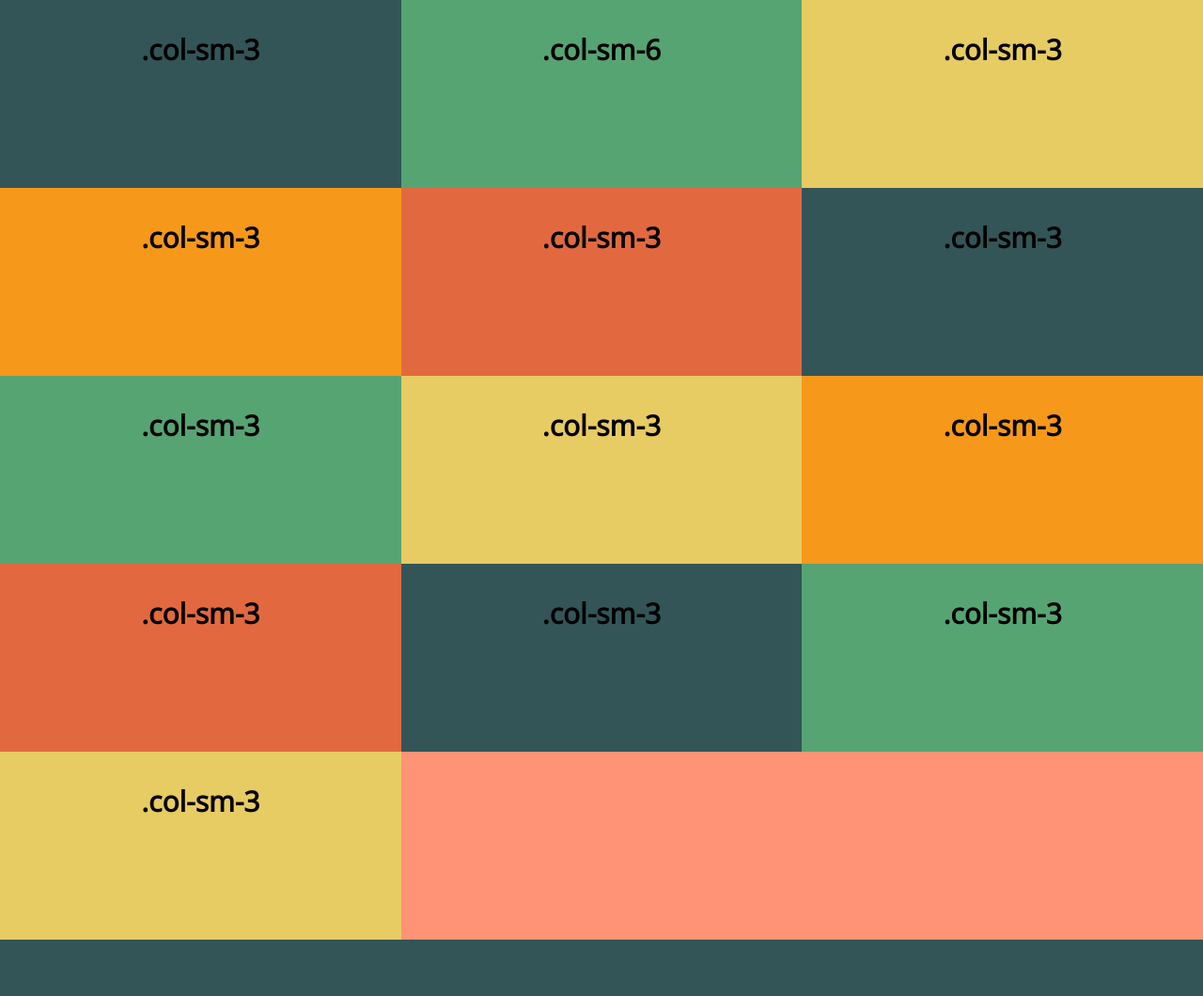
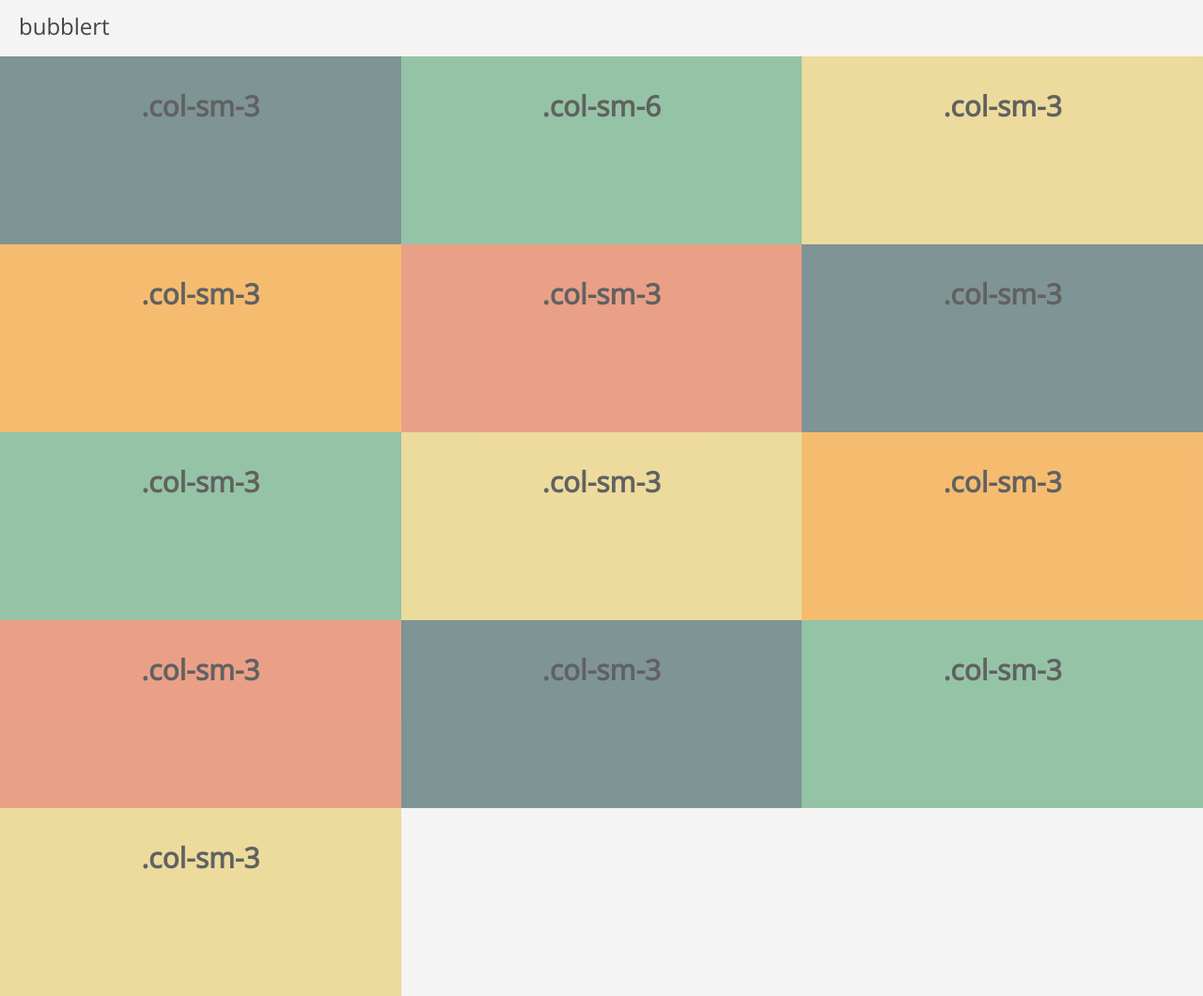
Before and after one commit to bubblert/bubblert, a Flask app: page / in a window 1280 px wide. Shown: the whole page at 94% size. Before the commit the page ends 1000 px from the top, so only its background shows below. Run offline with Flask 2, Linux system fonts and the light colour scheme; parts of the project's set-up code (start-up, migrations or seed data) failed here and were passed over; some libraries are stand-ins or nearby versions.

Commit message:
update current state

```diff
--- a/static/styles.css
+++ b/static/styles.css
@@ -61,3 +61,31 @@ body {
 #article-text-container {
     max-width: 40%
 }
+
+.home {
+    margin-top: 60px;
+    width: 100%;
+    height: 100%;
+}
+
+.home .container {
+    width: 100% !important;
+    max-width: 100%;
+    color: black;
+}
+
+.home__category {
+    padding: 30px;
+    text-align: center;
+    font-size: 30px;
+    min-height: 25vh;
+    font-weight: bold;
+    vertical-align: middle;
+    /*margin-left: 10px;
+    margin-top: 5;*/
+    opacity: 0.6;
+}
+
+.home__category:hover {
+    opacity: 1;
+}
--- a/templates/base.html
+++ b/templates/base.html
@@ -3,35 +3,12 @@
 <head>
     <title>Bubblert News</title>
     <link rel="stylesheet" href="https://maxcdn.bootstrapcdn.com/bootstrap/4.0.0-beta/css/bootstrap.min.css" integrity="sha384-/Y6pD6FV/Vv2HJnA6t+vslU6fwYXjCFtcEpHbNJ0lyAFsXTsjBbfaDjzALeQsN6M" crossorigin="anonymous">
-    <link rel="stylesheet" href="../normalize.css">
     <link rel="stylesheet" href="../styles.css">
-    <style>
-        .home {
-            width: 100%;
-            height: 100%;
-            background: #FE9375;
-        }
-
-        .home .container {
-            width: 100%;  !important;
-            max-width: 100%;
-            color: black;
-        }
-
-        .home__category {
-            padding: 30px;
-            text-align: center;
-            font-size: 30px;
-            min-height: 25vh;
-            font-weight: bold;
-            vertical-align: middle;
-        }
-    </style>
 </head>
 <body>
 
 <header>
-    {#        <div id="logo">bubblert</div>#}
+    <div id="logo">bubblert</div>
 </header>
 
 {% block content %}
```
